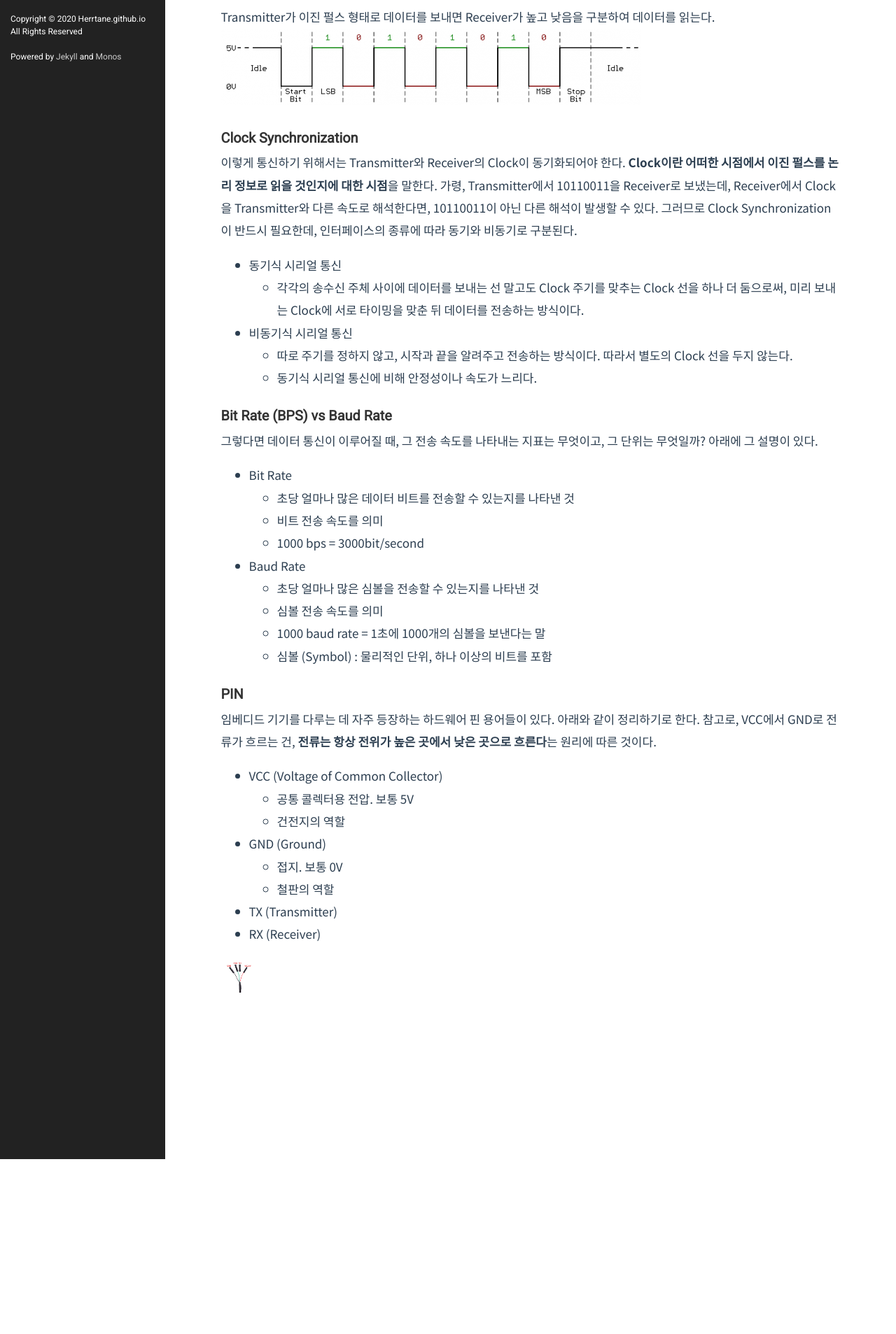
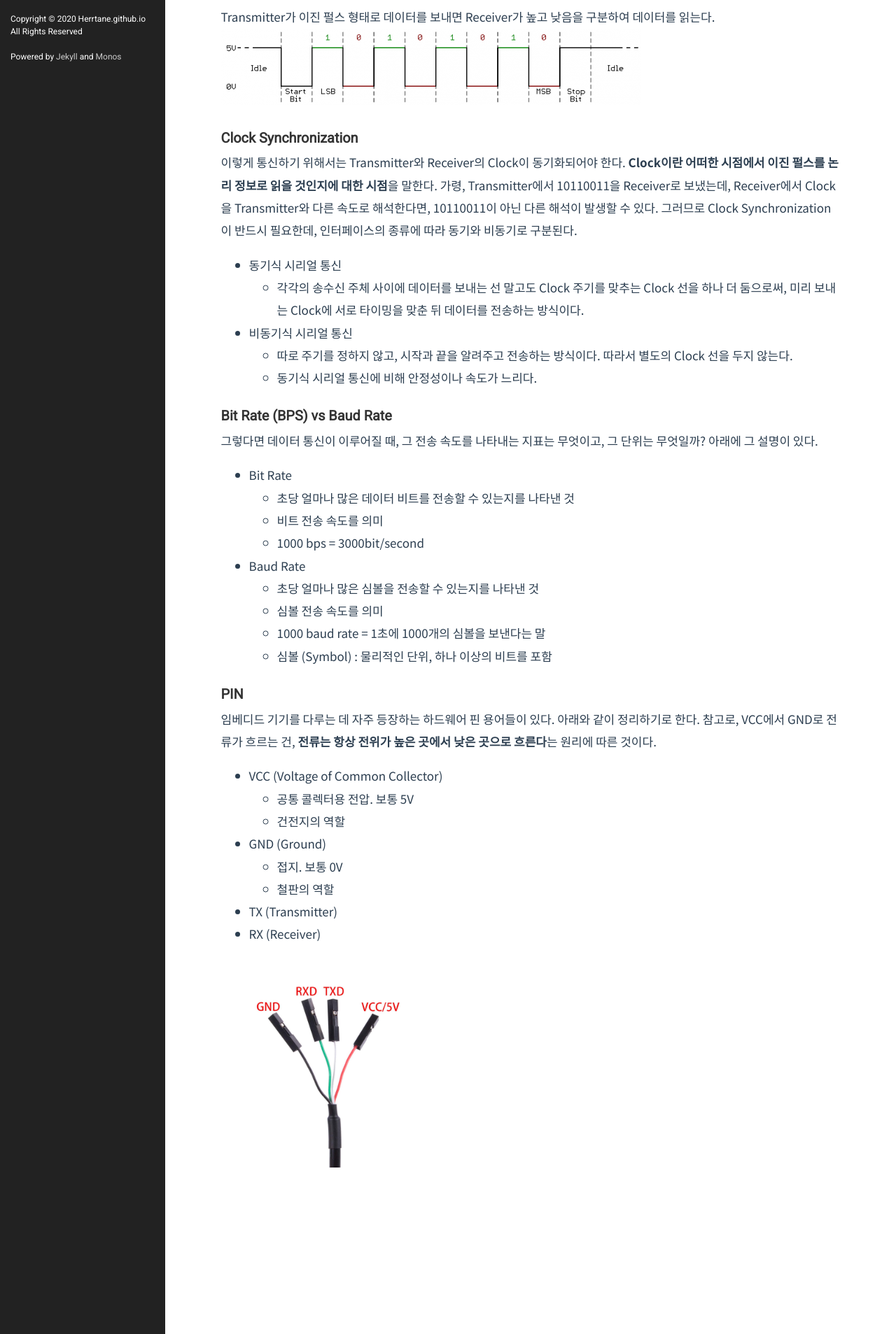
Before and after one commit to Herrtane/Herrtane.github.io, a Jekyll site: the page built from _posts/Embedded/2024-09-24-embedded-serialcom.markdown, in a window 1280 px wide. Shown: the part 878-2785 px from the top of the page at 70% size. Built offline with Jekyll 4.4.1, drawn with Linux system fonts in a browser that asks for light colours; comment, search, counter and statistics services are not loaded; before the commit the page ends 2535 px from its top, so only the background shows below that.

Commit message:
Test image

```diff
--- a/_posts/Embedded/2024-09-24-embedded-serialcom.markdown
+++ b/_posts/Embedded/2024-09-24-embedded-serialcom.markdown
@@ -69,4 +69,4 @@ Transmitter가 이진 펄스 형태로 데이터를 보내면 Receiver가 높고
 - TX (Transmitter)
 - RX (Receiver)
 
-![usb_to_ttl]({{site.url}}/img/usb_to_ttl_cable.jpg){: width="50" height="50"}
+![usb_to_ttl]({{site.url}}/img/usb_to_ttl_cable.jpg){: width="300" height="300"}
```
